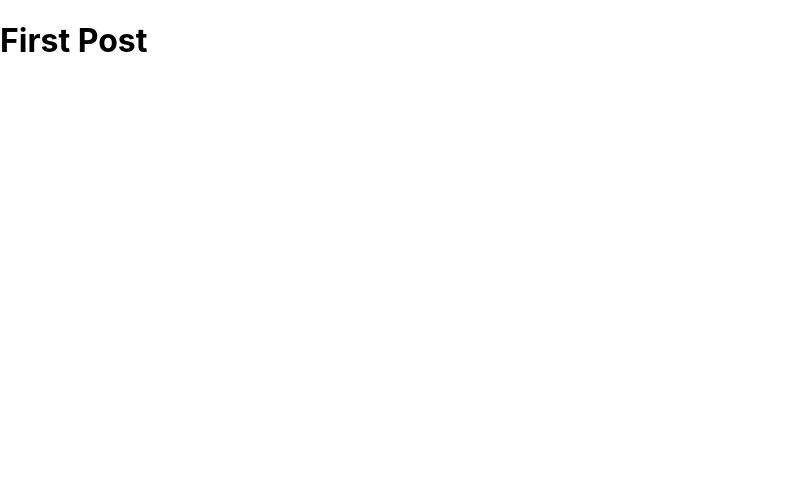
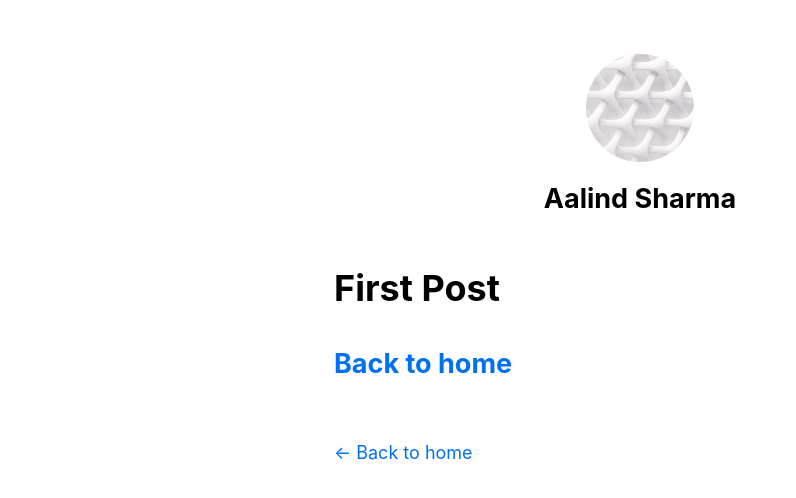
Before and after one commit to aalinds/nextjs-blog, a Next.js app: page /posts/first-post in a window 1280 px wide. Shown: the top 498 px of the page, without its empty margins (0-796 px from the left). Built offline with nearby package versions, Linux system fonts and the light colour scheme.

Commit message:
homepage created

```diff
--- /dev/null
+++ b/components/layout.js
@@ -0,0 +1,57 @@
+import Head from 'next/head';
+import Image from 'next/image';
+import styles from './layout.module.css';
+import utilStyles from '../styles/utils.module.css';
+import Link from 'next/link';
+
+const name = 'Aalind Sharma';
+export const siteTitle = 'Next.js Sample Website';
+
+export default function Layout({ children, home }) {
+  return (
+    <div className={styles.container}>
+      <Head>
+        <link rel="icon" href="/favicon.ico" />
+      </Head>
+      <header className={styles.header}>
+        {home ? (
+          <>
+            <Image
+              priority
+              src="/profile.jpg"
+              className={utilStyles.borderCircle}
+              height={144}
+              width={144}
+              alt=""
+            />
+            <h1 className={utilStyles.heading2Xl}>{name}</h1>
+          </>
+        ) : (
+          <>
+            <Link href="/">
+              <Image
+                priority
+                src="/profile.jpg"
+                className={utilStyles.borderCircle}
+                height={108}
+                width={108}
+                alt=""
+              />
+            </Link>
+            <h2 className={utilStyles.headingLg}>
+              <Link href="/" className={utilStyles.colorInherit}>
+                {name}
+              </Link>
+            </h2>
+          </>
+        )}
+      </header>
+      <main>{children}</main>
+      {!home && (
+        <div className={styles.backToHome}>
+          <Link href="/">← Back to home</Link>
+        </div>
+      )}
+    </div>
+  );
+}
--- /dev/null
+++ b/components/layout.module.css
@@ -0,0 +1,15 @@
+.container {
+  max-width: 36rem;
+  padding: 0 1rem;
+  margin: 3rem auto 6rem;
+}
+
+.header {
+  display: flex;
+  flex-direction: column;
+  align-items: center;
+}
+
+.backToHome {
+  margin: 3rem 0 0;
+}
--- a/pages/posts/first-post.js
+++ b/pages/posts/first-post.js
@@ -1,3 +1,29 @@
-export default function FirstPost() {
-  return <h1>First Post</h1>;
+import Head from 'next/head';
+import Link from 'next/link';
+import Image from 'next/image';
+import Layout from '../../components/layout';
+
+function FirstPost() {
+  return (
+    <Layout>
+      <Head>
+        <title>First Post</title>
+      </Head>
+      <h1>First Post</h1>
+      <h2>
+        <Link href="/">Back to home</Link>
+      </h2>
+    </Layout>
+  );
 }
+
+export default FirstPost;
+
+const YourComponent = () => (
+  <Image
+    src="/images/profile.jpg" // Route of the image file
+    height={144} // Desired size with correct aspect ratio
+    width={144} // Desired size with correct aspect ratio
+    alt="Your Name"
+  />
+);
--- a/styles/Home.module.css
+++ b/styles/Home.module.css
@@ -1,4 +1,4 @@
-.container {
+/* .container {
   padding: 0 2rem;
 }
 
@@ -126,4 +126,4 @@
   .logo img {
     filter: invert(1);
   }
-}
+} */
--- a/styles/globals.css
+++ b/styles/globals.css
@@ -2,25 +2,26 @@
 body {
   padding: 0;
   margin: 0;
-  font-family: -apple-system, BlinkMacSystemFont, Segoe UI, Roboto, Oxygen,
-    Ubuntu, Cantarell, Fira Sans, Droid Sans, Helvetica Neue, sans-serif;
-}
-
-a {
-  color: inherit;
-  text-decoration: none;
+  font-family: -apple-system, BlinkMacSystemFont, Segoe UI, Roboto, Oxygen, Ubuntu, Cantarell,
+    Fira Sans, Droid Sans, Helvetica Neue, sans-serif;
+  line-height: 1.6;
+  font-size: 18px;
 }
 
 * {
   box-sizing: border-box;
 }
 
-@media (prefers-color-scheme: dark) {
-  html {
-    color-scheme: dark;
-  }
-  body {
-    color: white;
-    background: black;
-  }
+a {
+  color: #0070f3;
+  text-decoration: none;
 }
+
+a:hover {
+  text-decoration: underline;
+}
+
+img {
+  max-width: 100%;
+  display: block;
+}
--- /dev/null
+++ b/styles/utils.module.css
@@ -0,0 +1,52 @@
+.heading2Xl {
+  font-size: 2.5rem;
+  line-height: 1.2;
+  font-weight: 800;
+  letter-spacing: -0.05rem;
+  margin: 1rem 0;
+}
+
+.headingXl {
+  font-size: 2rem;
+  line-height: 1.3;
+  font-weight: 800;
+  letter-spacing: -0.05rem;
+  margin: 1rem 0;
+}
+
+.headingLg {
+  font-size: 1.5rem;
+  line-height: 1.4;
+  margin: 1rem 0;
+}
+
+.headingMd {
+  font-size: 1.2rem;
+  line-height: 1.5;
+}
+
+.borderCircle {
+  border-radius: 9999px;
+}
+
+.colorInherit {
+  color: inherit;
+}
+
+.padding1px {
+  padding-top: 1px;
+}
+
+.list {
+  list-style: none;
+  padding: 0;
+  margin: 0;
+}
+
+.listItem {
+  margin: 0 0 1.25rem;
+}
+
+.lightText {
+  color: #666;
+}
```
Also changed, not shown: pages/index.js (+10 -63 lines), public/profile.jpg (added), public/vercel.svg (deleted).
